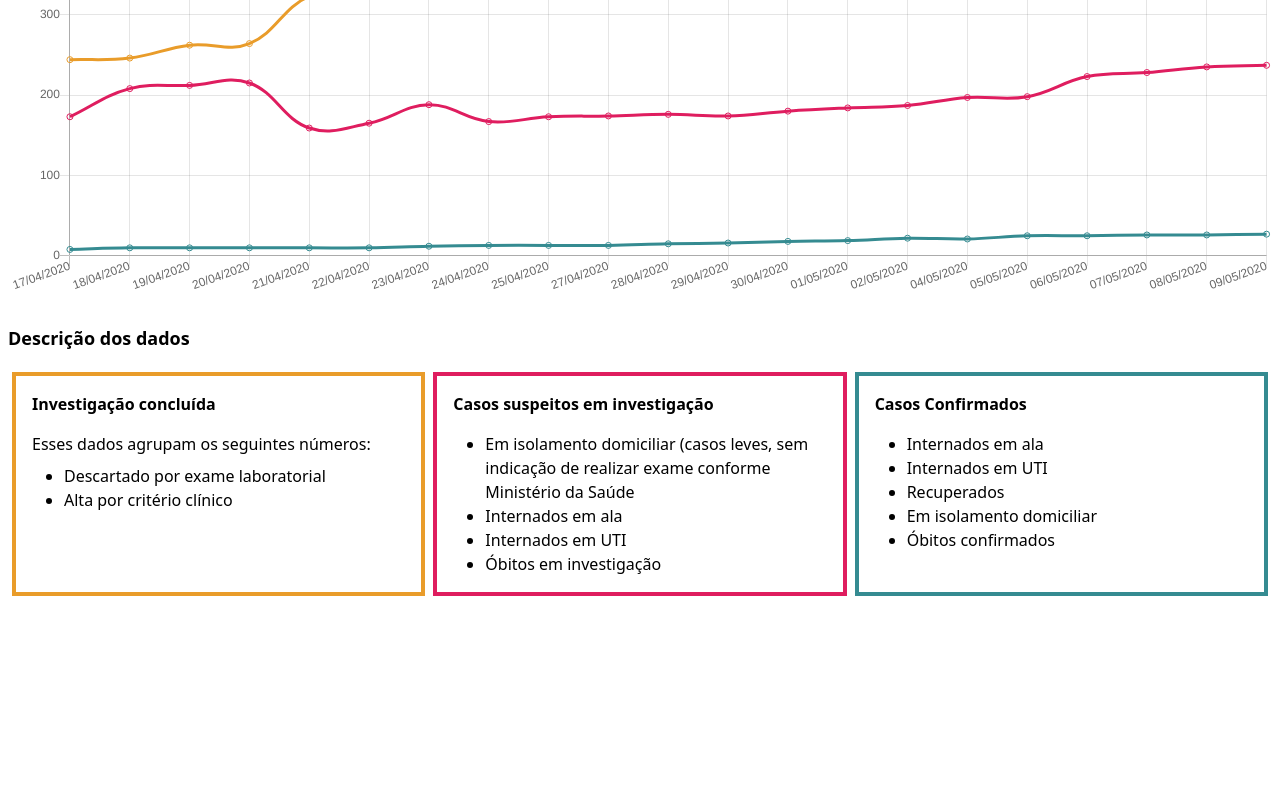
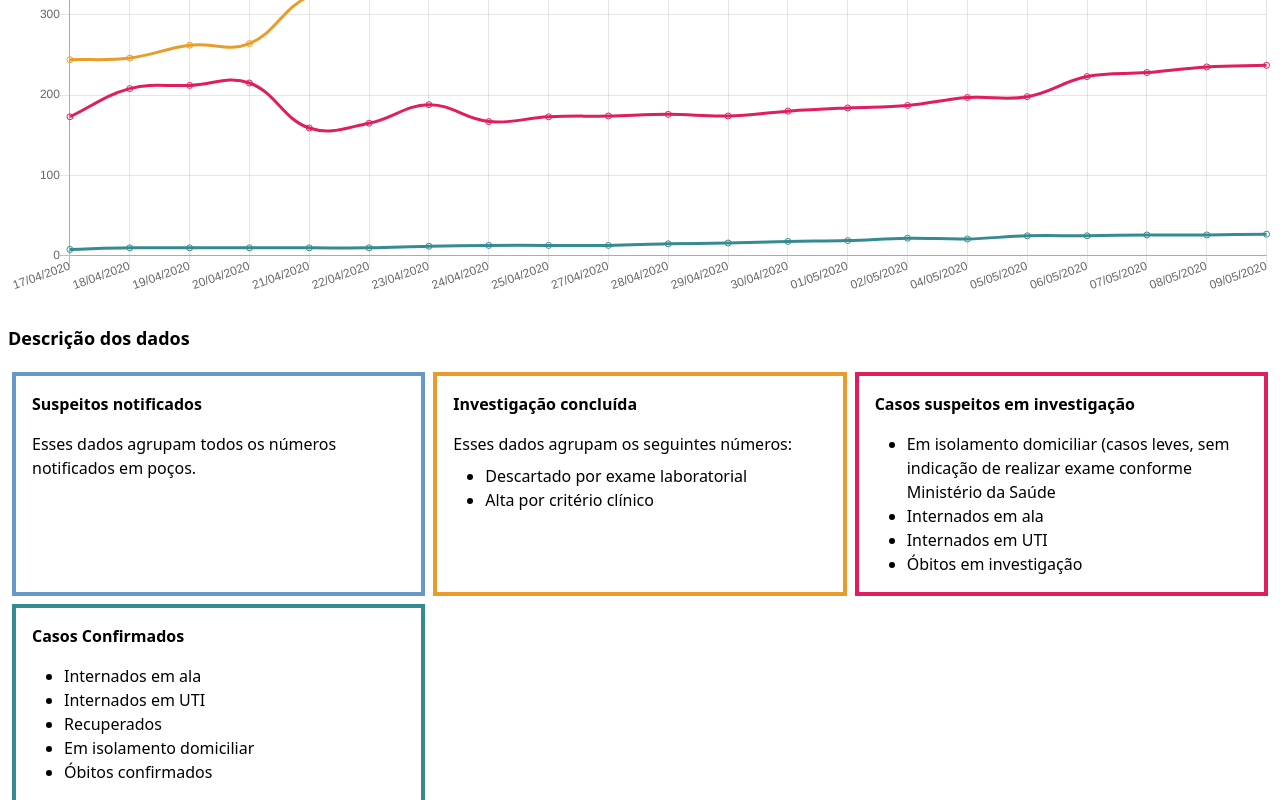
Before and after one commit to highlabs/covid_pocos_mg, a Nuxt app: page / in a window 1280 px wide. Shown: the part 489-1289 px from the top of the page. Before the commit the page ends 1105 px from the top, so only its background shows below. Built offline with nearby package versions, Linux system fonts and the light colour scheme.

Commit message:
Independent boxes

```diff
--- a/components/Boxes.vue
+++ b/components/Boxes.vue
@@ -19,10 +19,47 @@
 <script>
 export default {
   name: 'Boxes',
-  props: {
-    list: {
-      type: Array,
-      required: true
+  data () {
+    return {
+      list: [
+        {
+          title: 'Suspeitos notificados',
+          description: 'Esses dados agrupam todos os números notificados em poços.',
+          color: 'blue-border'
+        },
+        {
+          title: 'Investigação concluída',
+          description: 'Esses dados agrupam os seguintes números:',
+          color: 'yellow-border',
+          list: [
+            'Descartado por exame laboratorial',
+            'Alta por critério clínico'
+          ]
+        },
+        {
+          title: 'Casos suspeitos em investigação',
+          desc: 'Esses dados agrupam os seguintes números:',
+          color: 'pink-border',
+          list: [
+            'Em isolamento domiciliar (casos leves, sem indicação de realizar exame conforme Ministério da Saúde',
+            'Internados em ala',
+            'Internados em UTI',
+            'Óbitos em investigação'
+          ]
+        },
+        {
+          title: 'Casos Confirmados',
+          desc: 'Esses dados agrupam os seguintes números:',
+          color: 'green-border',
+          list: [
+            'Internados em ala',
+            'Internados em UTI',
+            'Recuperados',
+            'Em isolamento domiciliar',
+            'Óbitos confirmados'
+          ]
+        }
+      ]
     }
   }
 }
```
